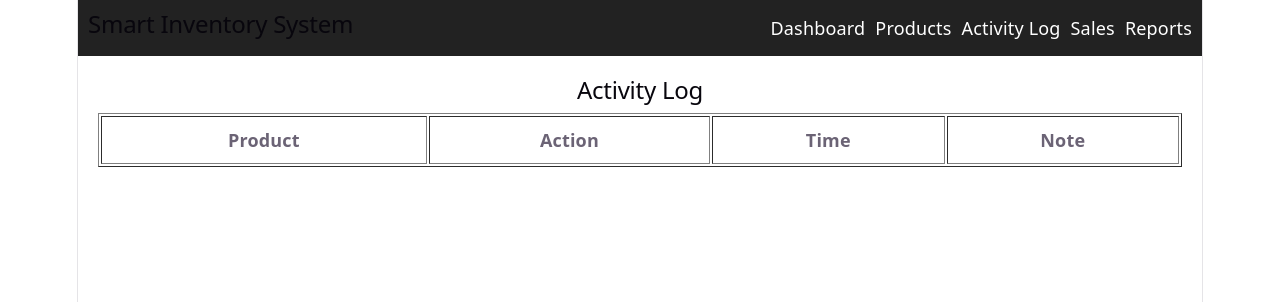
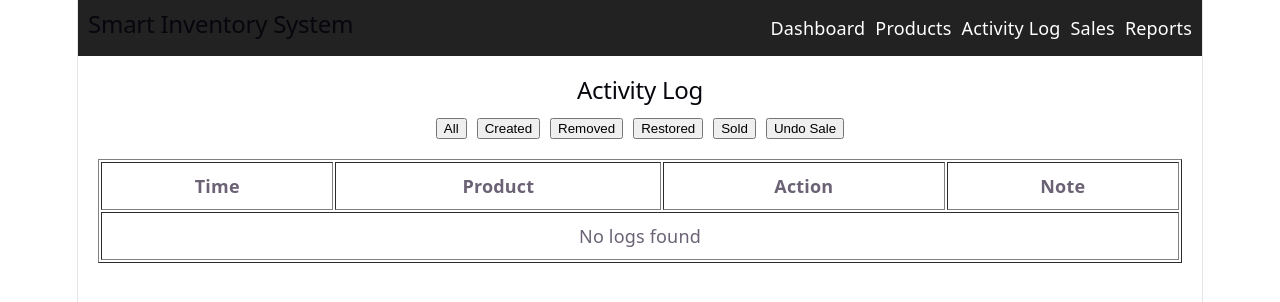
Before and after one commit to spravindu2003-dev/smart-inventory-system, a React app: page /log in a window 1280 px wide. Shown: the top 302 px of the page. Built offline with nearby package versions, Linux system fonts and the light colour scheme; the HTML template or start-up script is replaced by a standard one.

Commit message:
Added activity log system with filters and colored tracking

```diff
--- a/src/pages/ActivityLog.jsx
+++ b/src/pages/ActivityLog.jsx
@@ -2,55 +2,144 @@ import { useEffect, useState } from 'react'
 
 function ActivityLog() {
   const [logs, setLogs] = useState([])
+  const [filter, setFilter] = useState("all")
 
   useEffect(() => {
+    loadLogs()
+  }, [])
+
+  const loadLogs = () => {
     const saved = localStorage.getItem('products')
-    const products = saved ? JSON.parse(saved) : []
+    const parsed = saved ? JSON.parse(saved) : []
 
     let allLogs = []
 
-    products.forEach(p => {
-      if (Array.isArray(p.history)) {
-        p.history.forEach(h => {
-          allLogs.push({
-            product: p.name,
-            action: h.action,
-            time: h.time,
-            note: h.note
-          })
+    parsed.forEach((product) => {
+      const history = Array.isArray(product.history)
+        ? product.history
+        : []
+
+      history.forEach((item) => {
+        allLogs.push({
+          product: product.name,
+          action: item.action,
+          time: item.time,
+          note: item.note
         })
-      }
+      })
     })
 
-    setLogs(allLogs.reverse())
-  }, [])
+    allLogs.reverse()
+    setLogs(allLogs)
+  }
+
+  const getColor = (action) => {
+    if (action === "removed") return "red"
+    if (action === "restored") return "green"
+    if (action === "sold") return "blue"
+    if (action === "undo sale") return "orange"
+    return "gray"
+  }
+
+  const filteredLogs = logs.filter((item) => {
+    if (filter === "all") return true
+    return item.action === filter
+  })
 
   return (
-    <div style={{ padding: "20px" }}>
+    <main style={{ padding: "20px" }}>
       <h2>Activity Log</h2>
 
-      <table border="1" cellPadding="10" style={{ width: "100%" }}>
+      {/* FILTERS */}
+      <div style={{ marginBottom: "20px" }}>
+        <button onClick={() => setFilter("all")}>All</button>
+
+        <button
+          onClick={() => setFilter("created")}
+          style={{ marginLeft: "10px" }}
+        >
+          Created
+        </button>
+
+        <button
+          onClick={() => setFilter("removed")}
+          style={{ marginLeft: "10px" }}
+        >
+          Removed
+        </button>
+
+        <button
+          onClick={() => setFilter("restored")}
+          style={{ marginLeft: "10px" }}
+        >
+          Restored
+        </button>
+
+        <button
+          onClick={() => setFilter("sold")}
+          style={{ marginLeft: "10px" }}
+        >
+          Sold
+        </button>
+
+        <button
+          onClick={() => setFilter("undo sale")}
+          style={{ marginLeft: "10px" }}
+        >
+          Undo Sale
+        </button>
+      </div>
+
+      {/* TABLE */}
+      <table
+        border="1"
+        cellPadding="10"
+        style={{ width: "100%" }}
+      >
         <thead>
           <tr>
+            <th>Time</th>
             <th>Product</th>
             <th>Action</th>
-            <th>Time</th>
             <th>Note</th>
           </tr>
         </thead>
 
         <tbody>
-          {logs.map((log, i) => (
-            <tr key={i}>
-              <td>{log.product}</td>
-              <td>{log.action}</td>
-              <td>{log.time}</td>
-              <td>{log.note || "-"}</td>
+          {filteredLogs.length === 0 ? (
+            <tr>
+              <td
+                colSpan="4"
+                style={{ textAlign: "center" }}
+              >
+                No logs found
+              </td>
             </tr>
-          ))}
+          ) : (
+            filteredLogs.map((item, index) => (
+              <tr key={index}>
+                <td>{item.time}</td>
+                <td>{item.product}</td>
+
+                <td
+                  style={{
+                    color: getColor(item.action),
+                    fontWeight: "bold",
+                    textTransform: "capitalize"
+                  }}
+                >
+                  {item.action}
+                </td>
+
+                <td>
+                  {item.note || "-"}
+                </td>
+              </tr>
+            ))
+          )}
         </tbody>
       </table>
-    </div>
+    </main>
   )
 }
 
```
